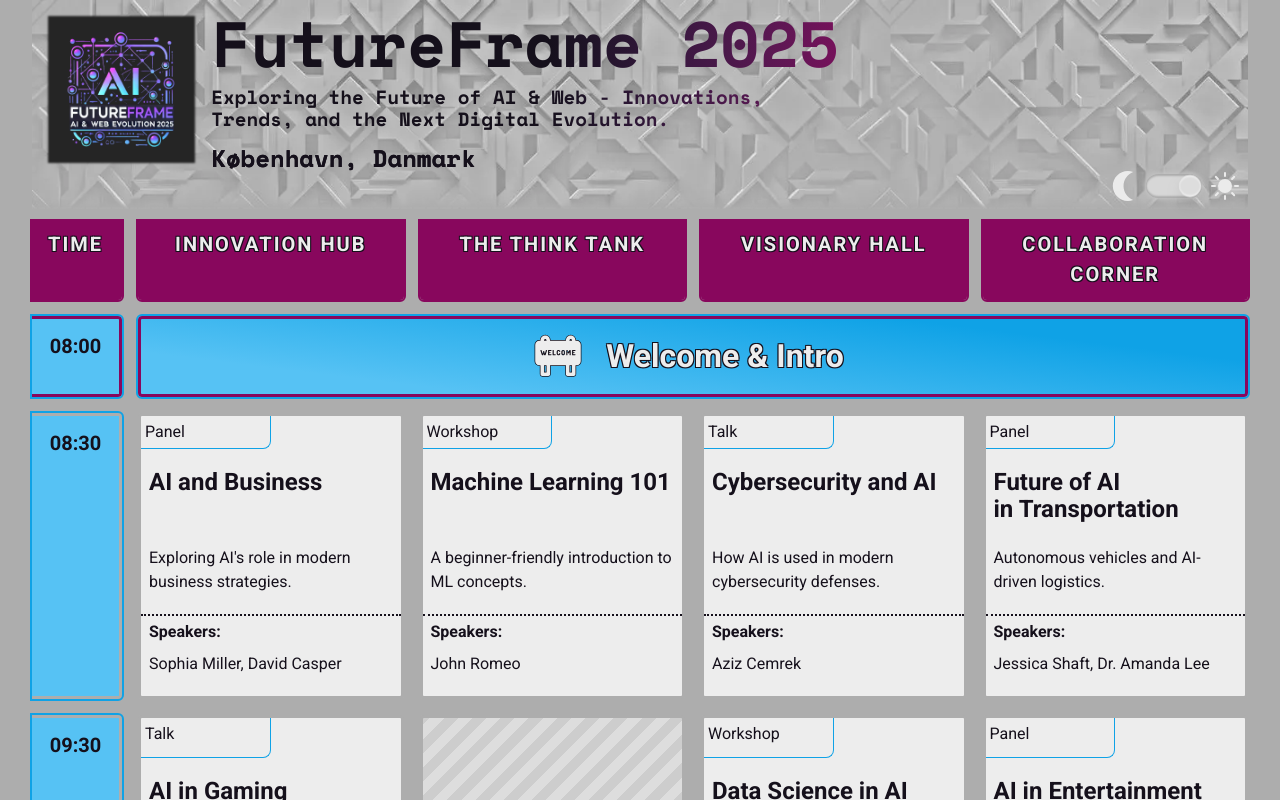
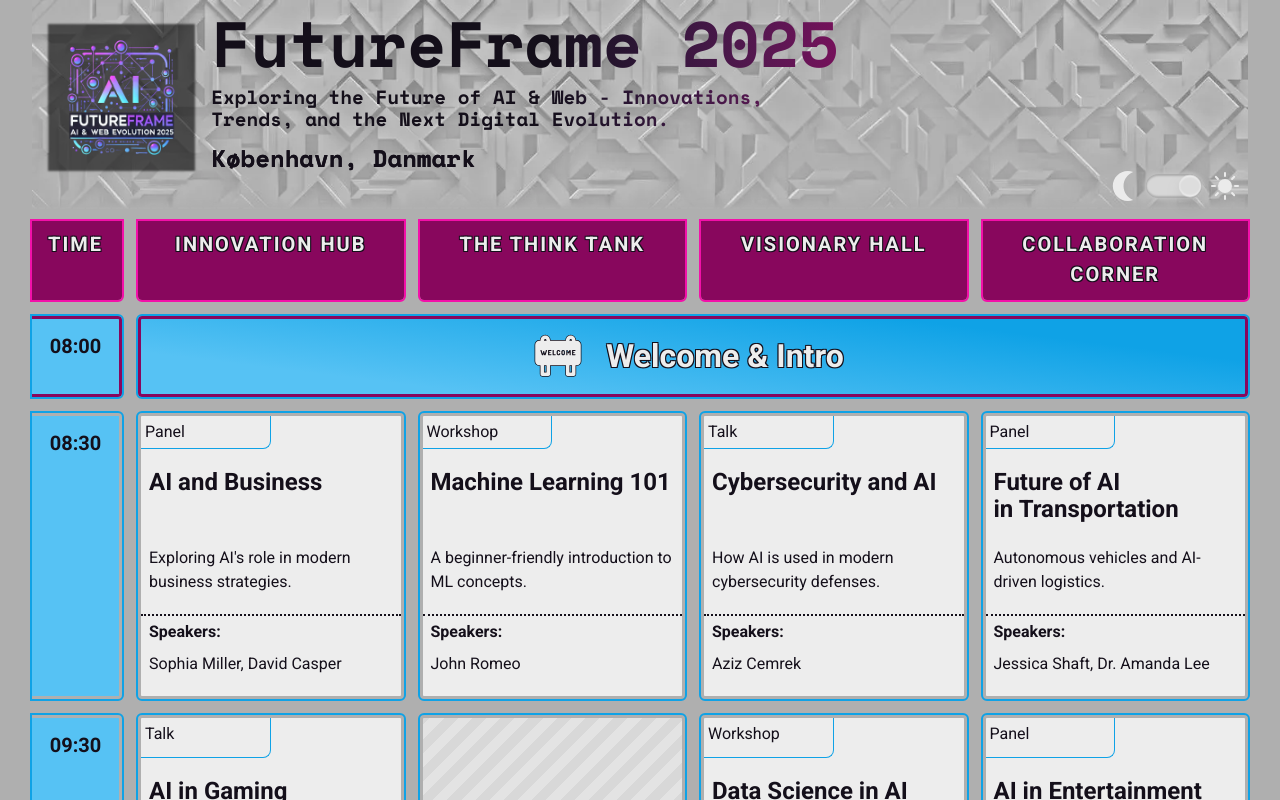
Before and after one commit to MatthiasKaesch/event-table, a React (Vite) app: page / in a window 1280 px wide. Shown: the top 800 px of the page. Built offline with nearby package versions, Linux system fonts and the light colour scheme.

Commit message:
adjust colors and color names

```diff
--- a/src/components/Header/Header.scss
+++ b/src/components/Header/Header.scss
@@ -24,11 +24,12 @@
   }
 
   &_image {
+    margin-top: 1rem;
     max-width: 25%;
     height: auto;
     object-fit: contain;
-    background-color: var(--background-dark);
-    box-shadow: 0 0 0.125rem 1rem var(--background-dark);
+    background-color: var(--logo-bg);
+    box-shadow: 0 0 0.125rem 1rem var(--logo-bg);
 
     @media (min-width: bp.$tablet) {
       max-width: 10%;
--- a/src/components/Roomlist/Roomlist.scss
+++ b/src/components/Roomlist/Roomlist.scss
@@ -25,7 +25,7 @@
     color: var(--white);
     background-color: var(--primary);
     border: var(--borderWidth) solid var(--primary);
-    outline: var(--outlineWidth) solid var(--primary);
+    outline: var(--outlineWidth) solid var(--primary-highlight);
     border-bottom-right-radius: var(--borderRadius);
     border-bottom-left-radius: var(--borderRadius);
     border-top: none;
--- a/src/styling/global.css
+++ b/src/styling/global.css
@@ -1,9 +1,10 @@
 :root {
   /* Colors */
   --primary: #88075d;
+  --primary-highlight: #f310a9;
   --secondary: #56c2f4;
   --tertiary: #0fa2e6;
-  --black: #15101b;
+  --black: rgb(20, 15, 26);
   --white: #ededed;
   --background-light: #ebebeb;
   --background-medium: #adadad;
@@ -13,9 +14,12 @@
   --textColorDark: var(--white);
   --textColorLight: var(--black);
   --borderStepColor: var(--pageBackground);
+  --outlineColor: var(--tertiary);
 
   --cardBackground: var(--white);
-  --pageBackground: var(--background-medium);
+  --pageBackground: #afafaf;
+
+  --logo-bg: rgba(0, 0, 0, 0.6);
 
   /* Grid spacing */
   --gridGap: 1rem;
@@ -65,10 +69,10 @@
   /* Light Mode */
   --emptyGradient-light: repeating-linear-gradient(
     -45deg,
-    #dddddd,
-    #dddddd 10px,
-    #cdcdcd 10px,
-    #cdcdcd 20px
+    #e3e3e3,
+    #e3e3e3 10px,
+    #d8d8d8 10px,
+    #d8d8d8 20px
   );
   /* Dark Mode */
   --emptyGradient-dark: repeating-linear-gradient(
@@ -103,12 +107,14 @@
 [data-theme='dark'] {
   --cardBackground: var(--background-dark);
   --borderStepColor: var(--black);
+  --outlineColor: var(--secondary);
   --textColorDark: var(--black);
   --textColorLight: var(--white);
   --pageBackground: var(--black);
   --activeGradient: var(--headlineGradient-dark);
   --emptyGradient: var(--emptyGradient-dark);
   --header-bg: url('../assets/images/Header_Background_Dark.webp');
+  --logo-bg: rgba(0, 0, 0, 0.5);
 }
 
 /* 4K text shadow */
```
